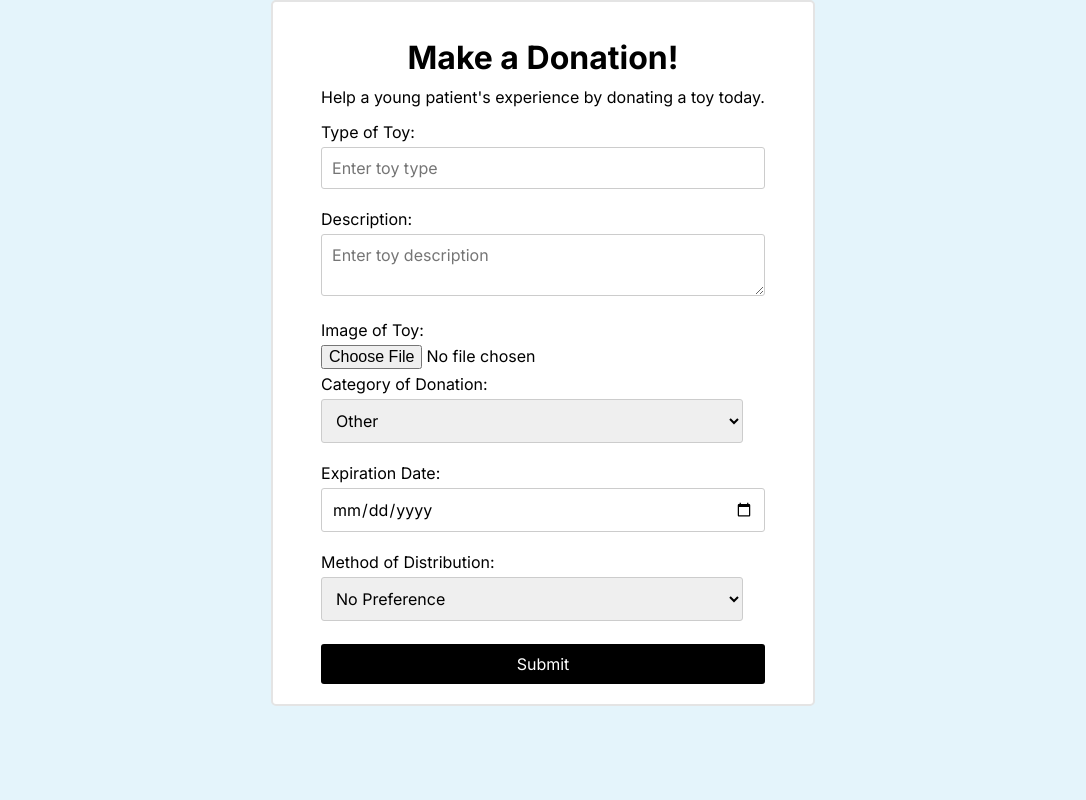
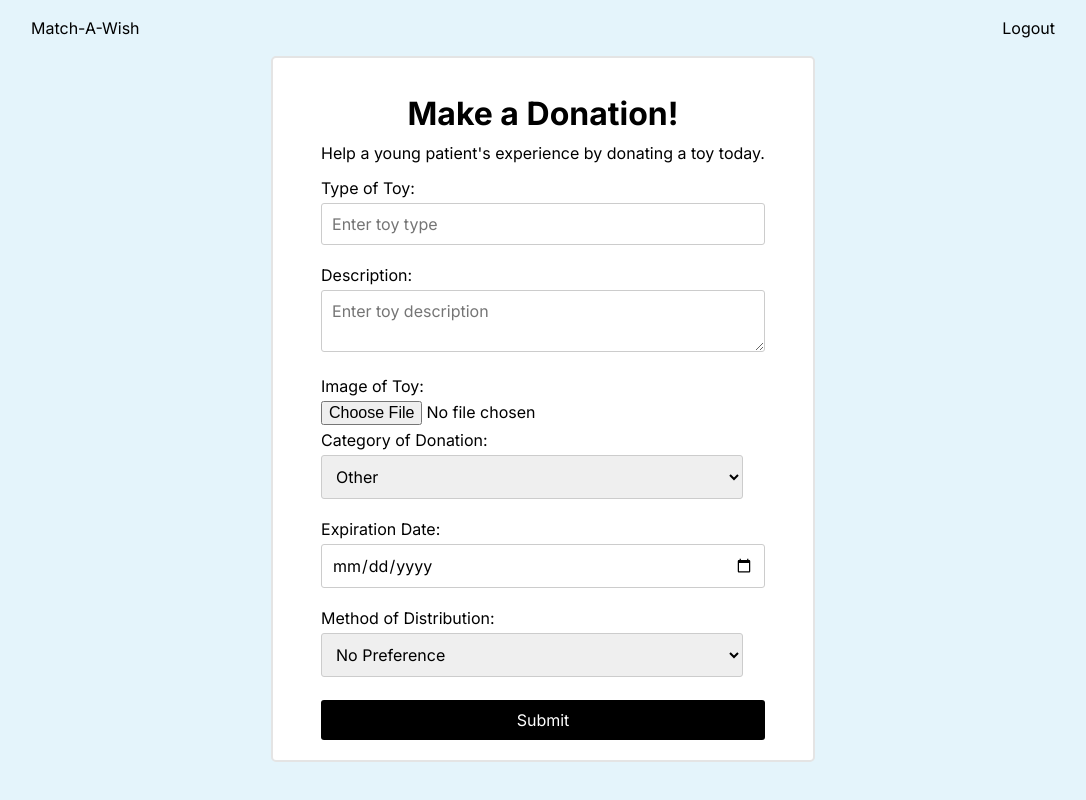
Before and after one commit to hannatonthat/McHacks-2025, a React (Create React App) app: page /makedonation in a window 1280 px wide. Shown: the whole page, without its empty margins (97-1183 px from the left). Built offline with nearby package versions, Linux system fonts and the light colour scheme.

Commit message:
overflow debug

```diff
--- a/src/App.css
+++ b/src/App.css
@@ -19,3 +19,7 @@ h2 {
 section {
     margin: 0 10%;
 }
+
+.background {
+    overflow-x: hidden;
+}
--- a/src/Home.css
+++ b/src/Home.css
@@ -1,5 +1,10 @@
-.background {
-    background-color: #bbd1de;
+.home-background {
+    background-color: #e4f4fb;
+    background-size: cover;
+    background-position: center;
+    background-repeat: no-repeat;
+    width: 100%;
+    height: 100vh;
     overflow: hidden;
 }
 
--- a/src/MakeDonation.css
+++ b/src/MakeDonation.css
@@ -7,6 +7,7 @@
     width: 100%;
     height: 100vh;
     overflow: scroll;
+    overflow-x: hidden;
 }
 
 form {
@@ -19,6 +20,7 @@ form {
     justify-content: center;
     border: 2px solid #e4e4e4;
     border-radius: 5px;
+    margin-bottom: 3rem;
   }
 
 .center-text {
--- a/src/Pages/Home.js
+++ b/src/Pages/Home.js
@@ -13,7 +13,7 @@ export default function Home() {
 
     return (
         <>
-        <div className='background'>
+        <div className='home-background'>
             <nav>
                 <div className='logo'>
                     <a href='/'>Match-A-Wish</a>
--- a/src/Pages/MakeDonation.js
+++ b/src/Pages/MakeDonation.js
@@ -34,6 +34,14 @@ export default function MakeDonation() {
 
   return (
     <div class="background">
+      <nav>
+                <div className='logo'>
+                    <a href='/'>Match-A-Wish</a>
+                </div>
+                <div className='links'>
+                    <a href='/'>Logout</a>
+                </div>
+            </nav>
     <form onSubmit={handleSubmit} className="donation-form">
         <div>
             <h2 class="center-text">Make a Donation!</h2>
--- a/src/Pages/RequestDonation.js
+++ b/src/Pages/RequestDonation.js
@@ -45,6 +45,14 @@ export default function RequestDonation({addRequest}) {
 
   return (
     <div class="background">
+    <nav>
+                <div className='logo'>
+                    <a href='/'>Match-A-Wish</a>
+                </div>
+                <div className='links'>
+                    <a href='/'>Logout</a>
+                </div>
+            </nav>
     <div className="request-donation-container">
       <form className = "request-form"onSubmit={handleSubmit}>
         <h2 class="center-text">Request a Donation!</h2>
--- a/src/RequestDonation.css
+++ b/src/RequestDonation.css
@@ -8,6 +8,7 @@
      justify-content: center;
      border: 2px solid #e4e4e4;
      border-radius: 5px;
+     margin-bottom: 3rem;
    }
 .center-text {
     text-align: center;
@@ -37,4 +38,5 @@ label {
     border: none;
     border-radius: 3px;
     cursor: pointer;
+    margin-bottom: 1rem;
 }
```
